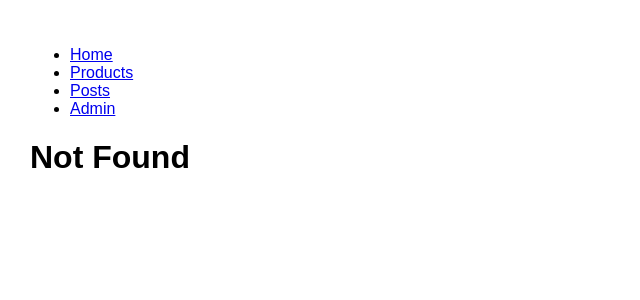
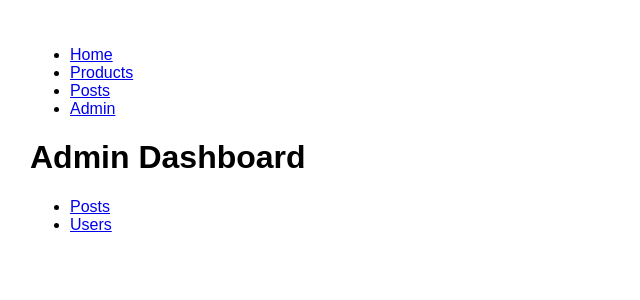
Before and after one commit to God-T/Routing-Example---React, a React (Create React App) app: page /admin in a window 1280 px wide. Before the commit this address led to /Routing-Example-React/not-found. Shown: the top 300 px of the page, without its empty margins (0-640 px from the left). Built offline with nearby package versions, Linux system fonts and the light colour scheme.

Commit message:
messing with urls

```diff
--- a/src/App.js
+++ b/src/App.js
@@ -17,29 +17,17 @@ class App extends Component {
         <div className="content">
           <Switch>
             {/* switch order with: most specific one --> generate one*/}
+            <Route path="/products/:id" component={ProductDetails} />
             <Route
-              path="/Routing-Example-React/products/:id"
-              component={ProductDetails}
-            />
-            <Route
-              path="/Routing-Example-React/products"
+              path="/products"
               render={(props) => <Products someProp="someProp" {...props} />}
             />
-            <Route
-              path="/Routing-Example-React/posts/:year?/:month?"
-              component={Posts}
-            />
-            <Redirect
-              from="/Routing-Example-React/postings"
-              to="/Routing-Example-React/posts"
-            />
-            <Route path="/Routing-Example-React/admin" component={Dashboard} />
-            <Route
-              path="/Routing-Example-React/not-found"
-              component={NotFound}
-            />
-            <Route path="/Routing-Example-React/" exact component={Home} />
-            <Redirect to="/Routing-Example-React/not-found" />
+            <Route path="/posts/:year?/:month?" component={Posts} />
+            <Redirect from="/postings" to="/posts" />
+            <Route path="/admin" component={Dashboard} />
+            <Route path="/not-found" component={NotFound} />
+            <Route path="/" exact component={Home} />
+            <Redirect to="/not-found" />
           </Switch>
         </div>
       </div>
--- a/src/components/admin/dashboard.jsx
+++ b/src/components/admin/dashboard.jsx
@@ -8,8 +8,8 @@ const Dashboard = ({ match }) => {
     <div>
       <h1>Admin Dashboard</h1>
       <SideBar />
-      <Route path="/Routing-Example-React/admin/users" conmponent={Users} />
-      <Route path="/Routing-Example-React/admin/posts" conmponent={Posts} />
+      <Route path="/admin/users" conmponent={Users} />
+      <Route path="/admin/posts" conmponent={Posts} />
     </div>
   );
 };
--- a/src/components/admin/sideBar.jsx
+++ b/src/components/admin/sideBar.jsx
@@ -6,10 +6,10 @@ const SideBar = () => {
   return (
     <ul>
       <li>
-        <Link to="/Routing-Example-React/admin/posts">Posts</Link>
+        <Link to="/admin/posts">Posts</Link>
       </li>
       <li>
-        <Link to="/Routing-Example-React/admin/users">Users</Link>
+        <Link to="/admin/users">Users</Link>
       </li>
     </ul>
   );
--- a/src/components/navbar.jsx
+++ b/src/components/navbar.jsx
@@ -5,16 +5,16 @@ const NavBar = () => {
   return (
     <ul>
       <li>
-        <Link to="/Routing-Example-React/Routing-Example-React/">Home</Link>
+        <Link to="/">Home</Link>
       </li>
       <li>
-        <Link to="/Routing-Example-React/products">Products</Link>
+        <Link to="/products">Products</Link>
       </li>
       <li>
-        <Link to="/Routing-Example-React/posts/2018/06">Posts</Link>
+        <Link to="/posts/2018/06">Posts</Link>
       </li>
       <li>
-        <Link to="/Routing-Example-React/admin">Admin</Link>
+        <Link to="/admin">Admin</Link>
       </li>
     </ul>
   );
```
